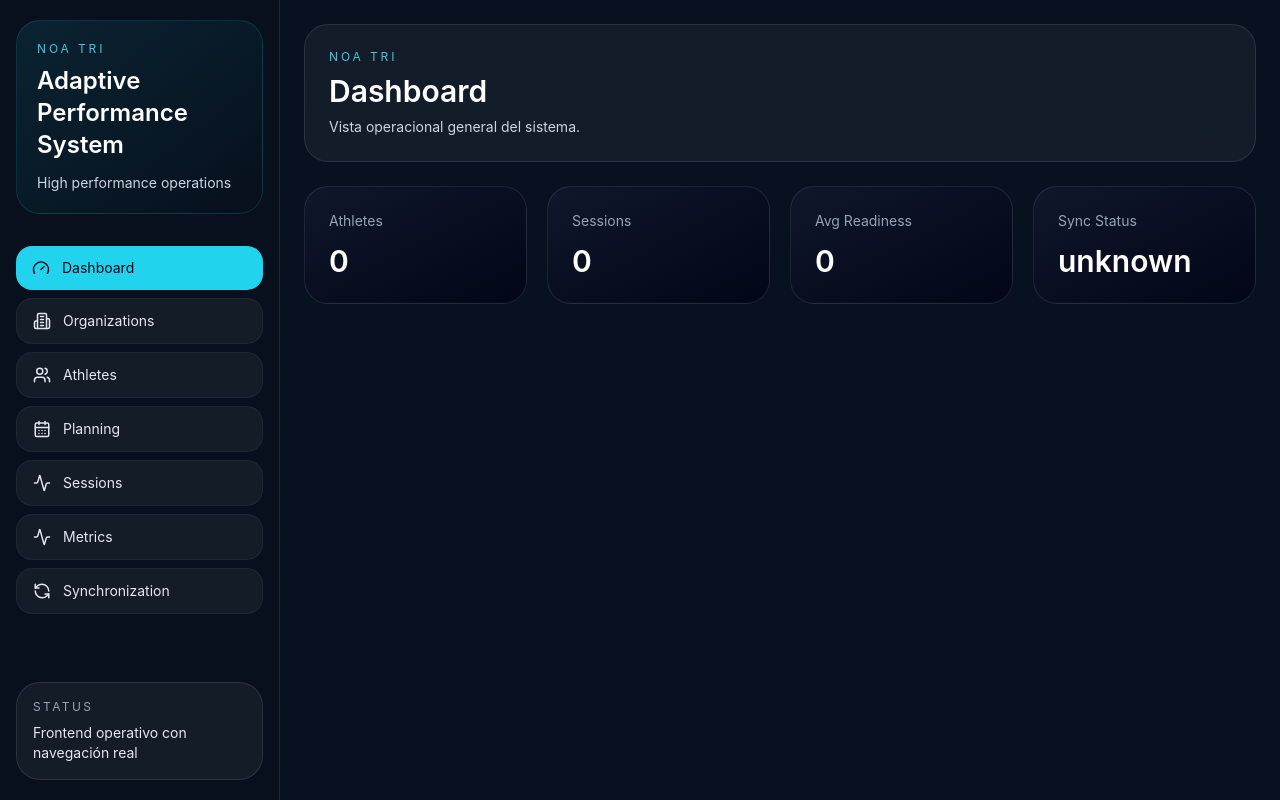
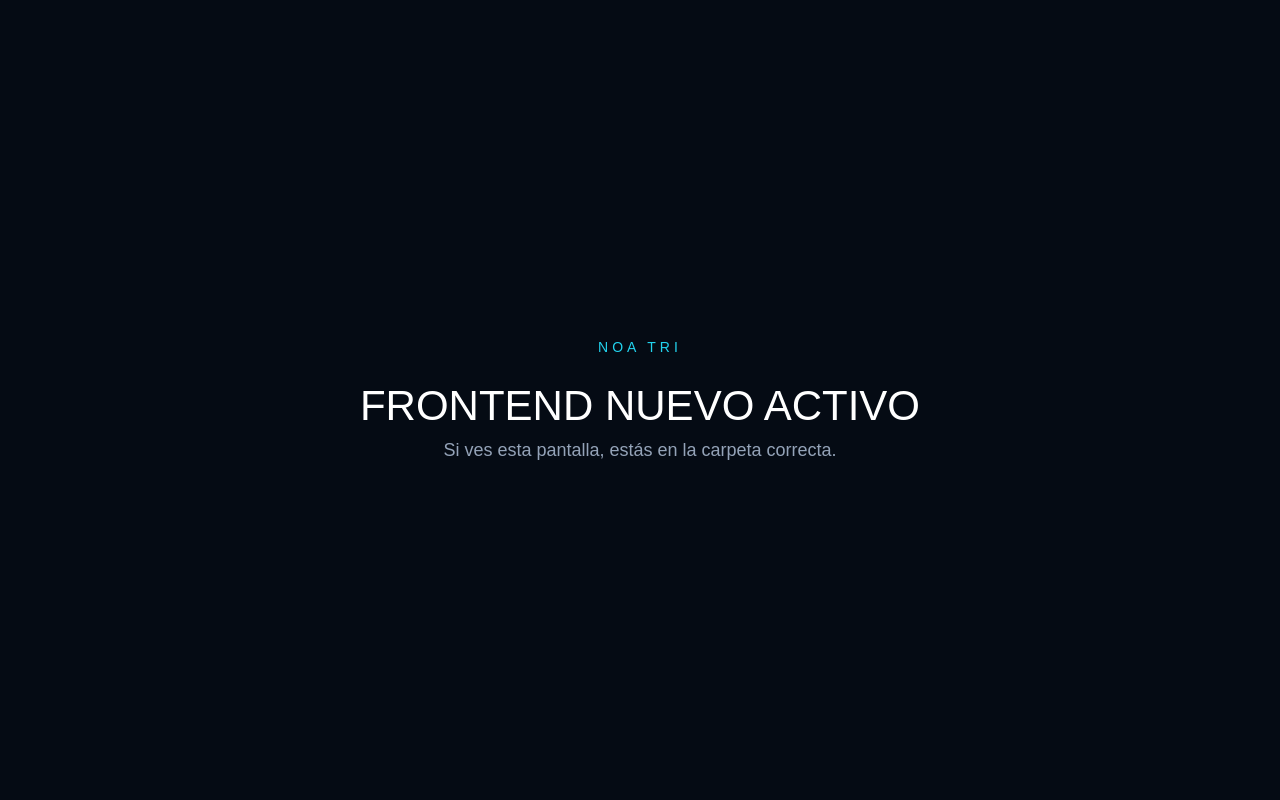
Before and after one commit to Noa-tri/noa-tri, a React (Vite) app in the folder noa-frontend/: page / in a window 1280 px wide. Before the commit this address led to /dashboard. Built offline with nearby package versions, Linux system fonts and the light colour scheme; no server answers.

Commit message:
Update App.tsx

```diff
--- a/noa-frontend/src/App.tsx
+++ b/noa-frontend/src/App.tsx
@@ -1,29 +1,23 @@
-import { Navigate, Route, Routes } from "react-router-dom";
-import AppShell from "./components/layout/AppShell";
-import DashboardPage from "./pages/DashboardPage";
-import OrganizationsPage from "./pages/OrganizationsPage";
-import AthletesPage from "./pages/AthletesPage";
-import AthleteProfilePage from "./pages/AthleteProfilePage";
-import PlanningPage from "./pages/PlanningPage";
-import SessionsPage from "./pages/SessionsPage";
-import BiomarkersPage from "./pages/BiomarkersPage";
-import SynchronizationPage from "./pages/SynchronizationPage";
-
 export default function App() {
   return (
-    <AppShell>
-      <Routes>
-        <Route path="/" element={<Navigate to="/dashboard" replace />} />
-        <Route path="/dashboard" element={<DashboardPage />} />
-        <Route path="/organizations" element={<OrganizationsPage />} />
-        <Route path="/athletes" element={<AthletesPage />} />
-        <Route path="/athletes/:athleteId" element={<AthleteProfilePage />} />
-        <Route path="/planning" element={<PlanningPage />} />
-        <Route path="/sessions" element={<SessionsPage />} />
-        <Route path="/biomarkers" element={<BiomarkersPage />} />
-        <Route path="/synchronization" element={<SynchronizationPage />} />
-        <Route path="*" element={<Navigate to="/dashboard" replace />} />
-      </Routes>
-    </AppShell>
+    <div
+      style={{
+        minHeight: "100vh",
+        background: "#050b14",
+        color: "white",
+        display: "flex",
+        alignItems: "center",
+        justifyContent: "center",
+        fontFamily: "Arial, sans-serif",
+      }}
+    >
+      <div style={{ textAlign: "center" }}>
+        <div style={{ fontSize: 14, letterSpacing: 4, color: "#22d3ee" }}>NOA TRI</div>
+        <h1 style={{ fontSize: 42, marginTop: 16 }}>FRONTEND NUEVO ACTIVO</h1>
+        <p style={{ fontSize: 18, color: "#94a3b8" }}>
+          Si ves esta pantalla, estás en la carpeta correcta.
+        </p>
+      </div>
+    </div>
   );
 }
```
